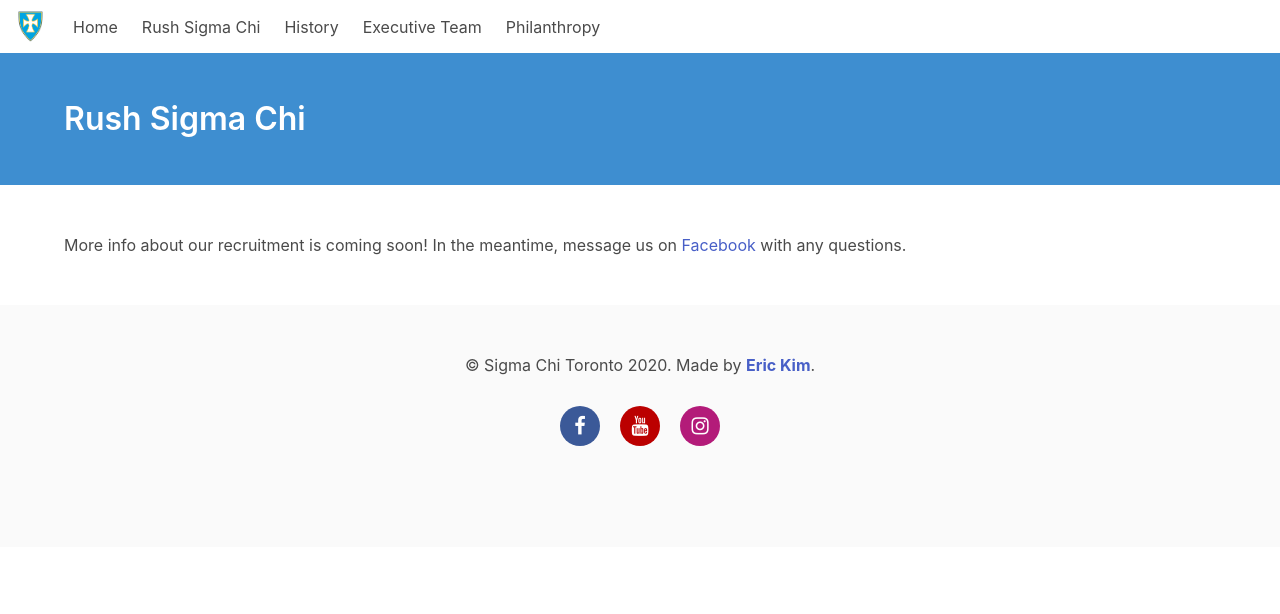
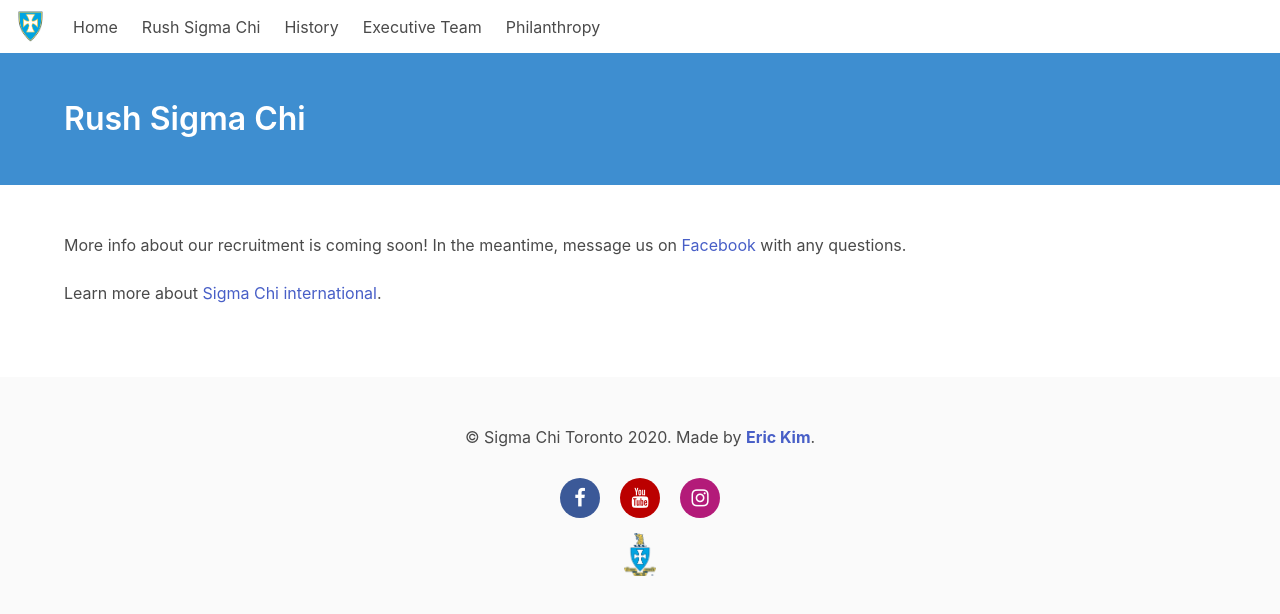
Before and after one commit to sigmachi-toronto/www, an Angular app: page /rush in a window 1280 px wide. Shown: the top 614 px of the page. Built offline with nearby package versions, Linux system fonts and the light colour scheme.

Commit message:
Add links to sigmachi.org Added three links to http://sigmachi.org as per Peterson Award requirements

```diff
--- a/src/app/components/footer/footer.component.html
+++ b/src/app/components/footer/footer.component.html
@@ -8,5 +8,10 @@
     <a href="http://facebook.com/sigmachitoronto" class="fa fa-facebook"></a>
     <a href="https://www.youtube.com/channel/UCDrrlgC15cy1extcG7xkE9Q" class="fa fa-youtube"></a>
     <a href="http://instagram.com/sigmachitoronto" class="fa fa-instagram"></a>
+    <a href="http://sigmachi.org" class="is-flex is-centered">
+      <figure class="image is-32x32">
+        <img src="/assets/img/sigma_chi_crest.png" alt="Sigma Chi Crest">
+      </figure>
+    </a>
   </div>
 </footer>
--- a/src/app/components/footer/footer.component.scss
+++ b/src/app/components/footer/footer.component.scss
@@ -27,3 +27,8 @@
   background: #b31b79;
   color: white;
 }
+
+.is-centered {
+  justify-content: center;
+  margin-top: 10px;
+}
--- a/src/app/components/header/header.component.html
+++ b/src/app/components/header/header.component.html
@@ -1,7 +1,7 @@
 <nav class="navbar" role="navigation" aria-label="main navigation">
   <div class="navbar-brand">
     <a class="navbar-item" routerLink="">
-      <img src="./assets/img/sigmachilogo.png" id="logo">
+      <img src="./assets/img/sigmachilogo.png" id="logo" alt="The Norman Shield of Sigma Chi">
     </a>
     <div role="button" class="navbar-burger burger" aria-label="menu" aria-expanded="false" data-target="mainNavbar" onclick="document.querySelector('.navbar-menu').classList.toggle('is-active');">
       <span></span>
@@ -9,7 +9,7 @@
       <span></span>
     </div>
   </div>
-  <div id="mainNavbar" class="navbar-menu" id="mainNav">
+  <div class="navbar-menu">
     <div class="navbar-start">
       <a class="navbar-item" routerLink="">
         Home
@@ -29,12 +29,3 @@
     </div>
   </div>
 </nav>
-
-<script>
-  const toggleBurger = () => {
-    let burgerIcon = document.getElementById('burger');
-    let dropMenu = document.getElementById('dropMenu');
-    burgerIcon.classList.toggle('is-active');
-    dropMenu.classList.toggle('is-active');
-  };
-</script>
--- a/src/app/components/history/history.component.html
+++ b/src/app/components/history/history.component.html
@@ -31,7 +31,9 @@
       See what <a href="https://en.wikipedia.org/wiki/Sigma_Chi">Wikipedia</a> is saying about us.
     </p>
     <br>
-
-
+    <p>
+      Check out our <a href="https://sigmachi.org">international prescence</a>.
+    </p>
+    <br>
   </div>
 </section>
--- a/src/app/components/rush/rush.component.html
+++ b/src/app/components/rush/rush.component.html
@@ -12,6 +12,10 @@
       More info about our recruitment is coming soon! In the meantime, message us on
       <a href="http://facebook.com/sigmachitoronto">Facebook</a> with any questions.
     </p>
-
+    <br>
+    <p>
+      Learn more about <a href="https://sigmachi.org">Sigma Chi international</a>.
+    </p>
+    <br>
   </div>
 </section>
```
Also changed, not shown: src/assets/img/sigma_chi_crest.png (added).
